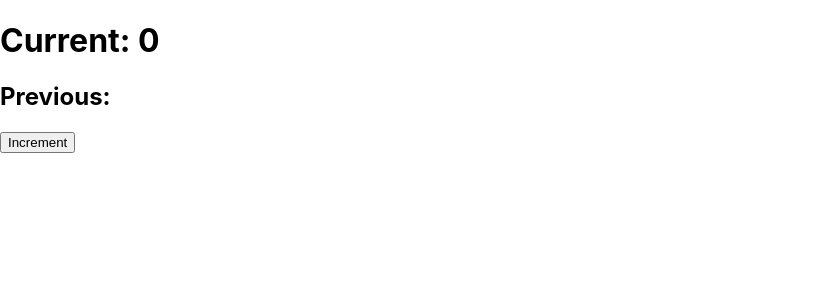
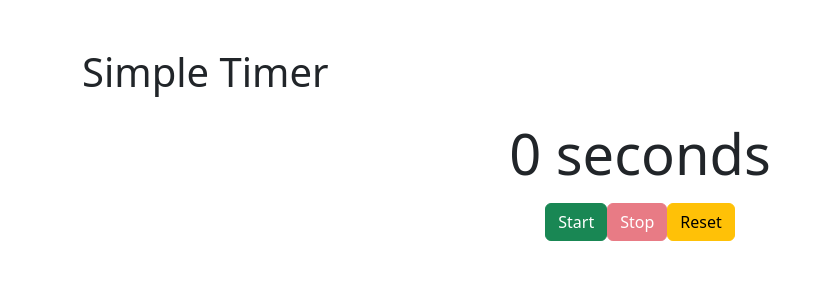
Before and after one commit to Fiza-khan1/Hooks-in-react, a React (Create React App) app: page / in a window 1280 px wide. Shown: the top 300 px of the page, without its empty margins (0-832 px from the left). Built offline with nearby package versions, Linux system fonts and the light colour scheme.

Commit message:
Timer using useref and useState

```diff
--- a/package.json
+++ b/package.json
@@ -6,6 +6,7 @@
     "@testing-library/jest-dom": "^5.17.0",
     "@testing-library/react": "^13.4.0",
     "@testing-library/user-event": "^13.5.0",
+    "bootstrap": "^5.3.3",
     "react": "^18.3.1",
     "react-dom": "^18.3.1",
     "react-scripts": "5.0.1",
--- a/src/App.js
+++ b/src/App.js
@@ -1,20 +1,53 @@
-import React, { useState, useRef, useEffect } from 'react';
+import React, { useState, useEffect, useRef } from 'react';
+import 'bootstrap/dist/css/bootstrap.min.css';
 
-function PreviousState() {
-  const [count, setCount] = useState(0);
-  const prevCountRef = useRef();
+function Timer() {
+  const [seconds, setSeconds] = useState(0);
+  const [isActive, setIsActive] = useState(false);
+  const intervalRef = useRef(null);
 
   useEffect(() => {
-    prevCountRef.current = count;
-  }, [count]);
+    console.log("useEffect triggered")
+    if (isActive) {
+      intervalRef.current = setInterval(() => {
+        setSeconds(prevSeconds => prevSeconds + 1);
+      }, 1000);
+      console.log("Interval ID:", intervalRef.current);
+    } else {
+      console.log("Stopping interval");
+      console.log("Interval ID:", intervalRef.current);
+      clearInterval(intervalRef.current);
+      console.log("Interval cleared:", intervalRef.current);
+    }
+    return () => clearInterval(intervalRef.current);
+  }, [isActive]);
+
+  const handleStart = () => {
+    setIsActive(true);
+  };
+
+  const handleStop = () => {
+    setIsActive(false);
+  };
+
+  const handleReset = () => {
+    setIsActive(false);
+    setSeconds(0);
+  };
 
   return (
-    <div>
-      <h1>Current: {count}</h1>
-      <h2>Previous: {prevCountRef.current}</h2>
-      <button onClick={() => setCount(count + 1)}>Increment</button>
+    <div className="container mt-5">
+      <h1 className="mb-4">Simple Timer</h1>
+      <div className="d-flex justify-content-center mb-3">
+        <div className="display-4">{seconds} seconds</div>
+      </div>
+      <div className="d-flex justify-content-center">
+        <button onClick={handleStart} className="btn btn-success mr-2" disabled={isActive}>Start</button>
+        <button onClick={handleStop} className="btn btn-danger mr-2" disabled={!isActive}>Stop</button>
+        <button onClick={handleReset} className="btn btn-warning">Reset</button>
+      </div>
     </div>
   );
 }
 
-export default PreviousState;
+export default Timer;
```
Also changed, not shown: 1 other file (tests, documents, lock files or other folders).
